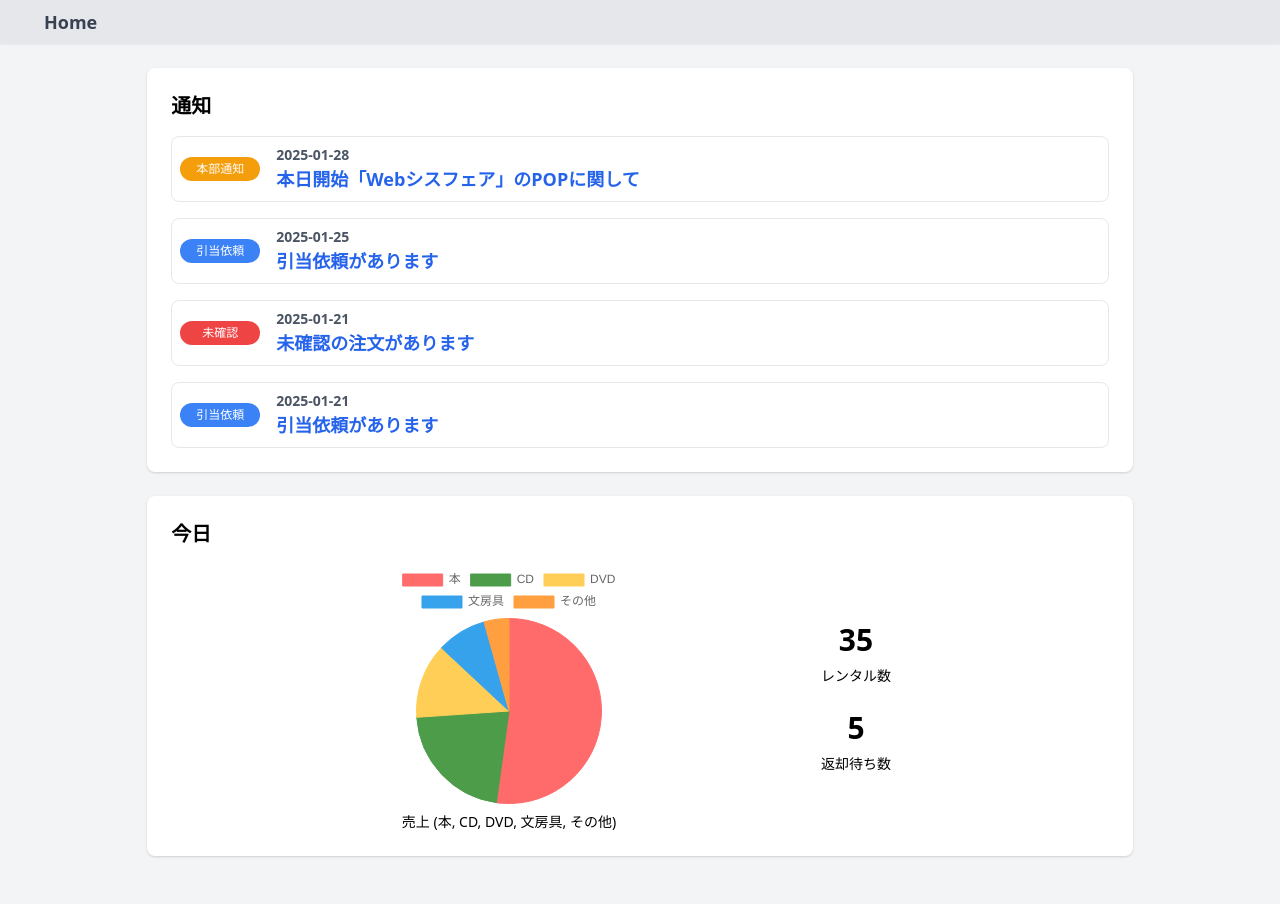
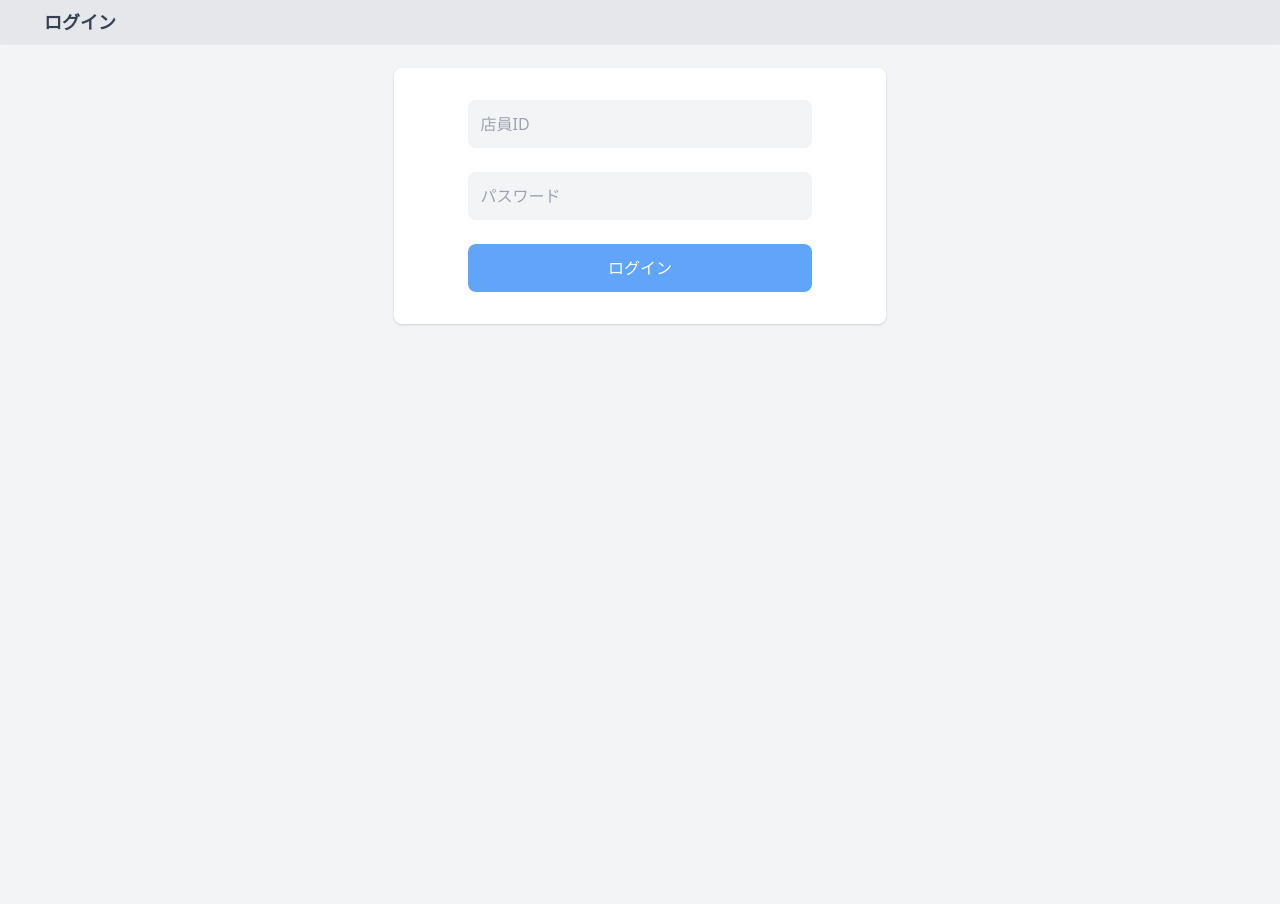
Before and after one commit to aska666/bookstore_app, a Flask app: page /home in a window 1280 px wide. Shown: the part 64-968 px from the top of the page. After the commit the page ends 389 px from the top, so only its background shows below. Run offline with Flask 3, Linux system fonts and the light colour scheme; some libraries are stand-ins or nearby versions.

Commit message:
Update home.html

```diff
--- a/app/templates/home.html
+++ b/app/templates/home.html
@@ -1,77 +1,35 @@
 {% extends "base.html" %}
 
-{% block page_title %}
-    Home
-{% endblock %}
+{% block page_title %}ログイン{% endblock %}
 
 {% block content %}
 <div class="flex justify-center items-center">
-    <div class="bg-white w-4/5 rounded-lg shadow p-6 mb-6">
-
-        <h2 class="text-xl font-bold mb-4">通知</h2>
-        <div class="space-y-4">
-            <div class="flex justify-between items-center p-2 border rounded-lg">
-                <div class="flex items-center gap-4">
-                    <span class="px-3 py-1 w-20 text-white bg-yellow-500 rounded-full text-center text-xs">本部通知</span>
-                    <div>
-                        <p class="text-sm font-semibold text-gray-600">2025-01-28</p>
-                        <a href="#" class="text-lg font-bold text-blue-600 hover:text-blue-800">本日開始「Webシスフェア」のPOPに関して</a>
-                    </div>
-                </div>
+    <div class="bg-white w-2/5 rounded-lg shadow p-8">
+        <form method="POST" action="{{ url_for('main.login') }}" class="space-y-6">
+            <div class="flex justify-center">
+                <input
+                    type="text"
+                    name="employee_id"
+                    class="w-4/5 bg-gray-100 rounded-lg p-3 text-gray-800 focus:outline-none focus:ring-2 focus:ring-blue-500"
+                    placeholder="店員ID"
+                    required>
             </div>
-            <div class="flex justify-between items-center p-2 border rounded-lg">
-                <div class="flex items-center gap-4">
-                    <span class="px-3 py-1 w-20 text-white bg-blue-500 rounded-full text-center text-xs">引当依頼</span>
-                    <div>
-                        <p class="text-sm font-semibold text-gray-600">2025-01-25</p>
-                        <a href="#" class="text-lg font-bold text-blue-600 hover:text-blue-800">引当依頼があります</a>
-                    </div>
-                </div>
+            <div class="flex justify-center">
+                <input
+                    type="password"
+                    name="password"
+                    class="w-4/5 bg-gray-100 rounded-lg p-3 text-gray-800 focus:outline-none focus:ring-2 focus:ring-blue-500"
+                    placeholder="パスワード"
+                    required>
             </div>
-            <div class="flex justify-between items-center p-2 border rounded-lg">
-                <div class="flex items-center gap-4">
-                    <span class="px-3 py-1 w-20 text-white bg-red-500 rounded-full text-center text-xs">未確認</span>
-                    <div>
-                        <p class="text-sm font-semibold text-gray-600">2025-01-21</p>
-                        <a href="#" class="text-lg font-bold text-blue-600 hover:text-blue-800">未確認の注文があります</a>
-                    </div>
-                </div>
+            <div class="flex justify-center">
+                <button
+                    type="submit"
+                    class="w-4/5 bg-blue-400 text-white py-3 rounded-lg hover:bg-blue-500 focus:outline-none focus:ring-2 focus:ring-blue-500">
+                    ログイン
+                </button>
             </div>
-            <div class="flex justify-between items-center p-2 border rounded-lg">
-                <div class="flex items-center gap-4">
-                    <span class="px-3 py-1 w-20 text-white bg-blue-500 rounded-full text-center text-xs">引当依頼</span>
-                    <div>
-                        <p class="text-sm font-semibold text-gray-600">2025-01-21</p>
-                        <a href="#" class="text-lg font-bold text-blue-600 hover:text-blue-800">引当依頼があります</a>
-                    </div>
-                </div>
-            </div>
-        </div>
-
-    </div>
-</div>
-
-<div class="flex justify-center items-center">
-    <div class="bg-white w-4/5 rounded-lg shadow p-6 mb-6">
-        <h2 class="text-xl font-bold mb-4">今日</h2>
-        <div class="flex justify-center items-center gap-48">
-
-            <div class="flex flex-col items-center">
-                <canvas id="salesChart" class="w-full max-w-[500px] h-60"></canvas>
-                <p class="mt-2 text-sm">売上 (本, CD, DVD, 文房具, その他)</p>
-            </div>
-
-            <div class="flex flex-col items-center justify-center">
-                <div class="flex flex-col items-center mb-6">
-                    <div class="text-3xl font-semibold mb-2">35</div>
-                    <p class="text-sm">レンタル数</p>
-                </div>
-                <div class="flex flex-col items-center">
-                    <div class="text-3xl font-semibold mb-2">5</div>
-                    <p class="text-sm">返却待ち数</p>
-                </div>
-            </div>
-        </div>
+        </form>
     </div>
 </div>
 {% endblock %}
```
